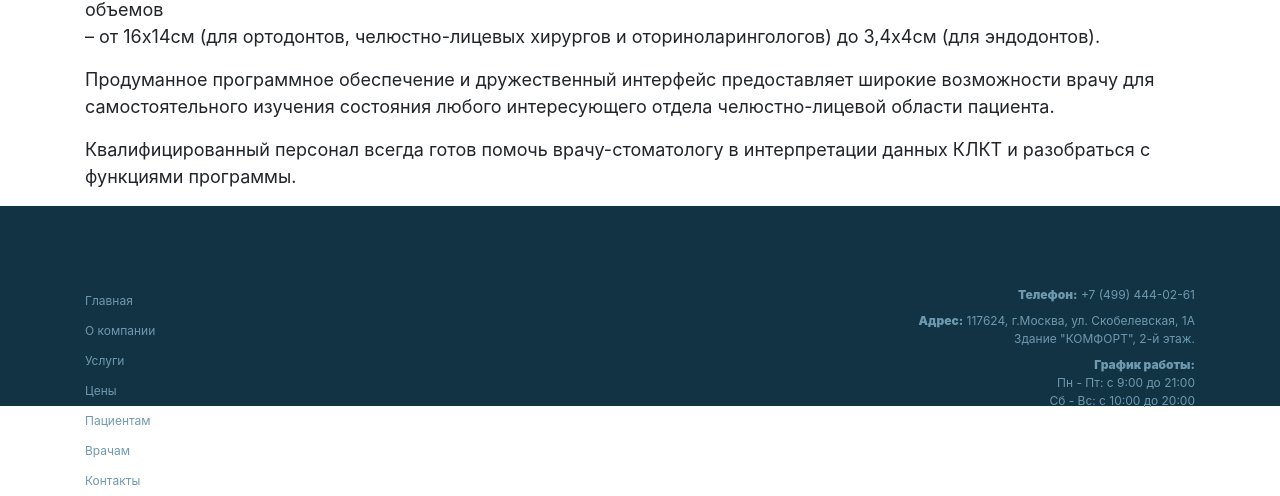
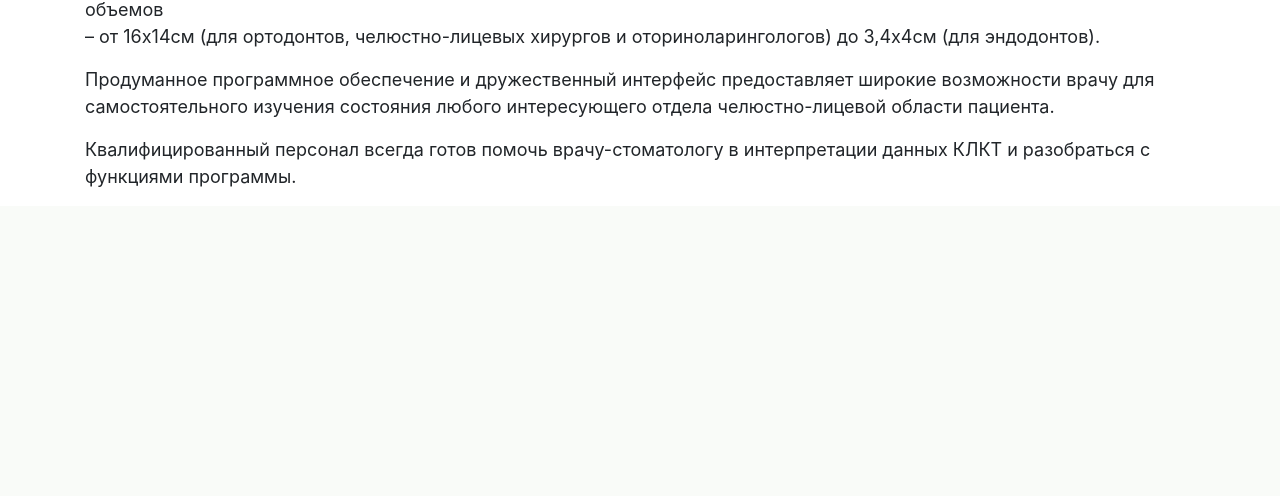
Before and after one commit to romiras-coder/Django, a Django app: page /about/ in a window 1280 px wide. Shown: the part 1825-2321 px from the top of the page. After the commit the page ends 2012 px from the top, so only its background shows below. Run offline with Django 3.2, Linux system fonts and the light colour scheme; style sheets or scripts are compiled from the project's sources; some libraries are stand-ins or nearby versions.

Commit message:
лишнее убрал можно сдавать!

```diff
--- a/geekshop/mainapp/templates/mainapp/about.html
+++ b/geekshop/mainapp/templates/mainapp/about.html
@@ -19,20 +19,14 @@
 					</div>
 				</div>
 				<div class="col-md-3 order-sm-2 col-xs-12">
-					<div class="phone font-weight-bold text-right">
-						+7 (499) 444-02-61
-					</div>
+
 				</div>
 				<div class="col-md-8 order-sm-1 col-xs-12 text-right">
 					<nav class="main-menu text-uppercase">
 						<ul>
-							<li><a href="../index.html">Главная</a></li>
-							<li class="active"><a href="../html/about.html">О компании</a></li>
-							<li><a href="../html/services.html">Услуги</a></li>
-							<li><a href="../html/pricelist.html">Цены</a></li>
-							<li><a href="../html/patients.html">Пациентам</a></li>
-							<li><a href="../html/doctors.html">Врачам</a></li>
-							<li><a href="../html/contacts.html">Контакты</a></li>
+							<li><a href="/">Главная</a></li>
+							<li class="active"><a href="/about/">О компании</a></li>
+							<li><a href="/contact/">Контакты</a></li>
 						</ul>
 					</nav>
 				</div>
@@ -58,16 +52,16 @@
 		<div class="alldoct">
 		<div class="row aboutdoctorsitem">
 			<div class="col-sm-4">
-				<img class="aboutdocs" src="/static/img/nag.png" alt="Надточий Андрей Геннадиевич">
+				<img class="aboutdocs" src="/static/img/03-2.png" alt="Иванов Иван Иванович">
 			</div>
 			<div class="col-sm-8">
 				<p>
-					<span><a name="agn" class="dnames">Надточий Андрей Геннадиевич</a></span>
+					<span><a name="agn" class="dnames">Иванов Иван Иванович</a></span>
 					<br>
 					Доктор медицинских наук, профессор
 				</p>
 				<p>
-					Руководитель медицинского подразделения и главный врач ДЦ "АльфаСкан 3D"<br>Заведующий Отделом лучевой диагностики ФГБУ «ЦНИИСиЧЛХ» МЗ РФ
+					Руководитель медицинского подразделения и главный врач ДЦ "АльфаСкан 3D"<br>Заведующий Отделом лучевой диагностики ФГБУ «77777»
 				</p>
 				<p>
 					Известный специалист в области лучевой диагностики<br>врожденных и приобретенных заболеваний челюстно-лицевой области
@@ -87,11 +81,11 @@
 
 		<div class="row aboutdoctorsitem">
 			<div class="col-sm-4">
-				<img class="aboutdocs" src="/static/img/ovv.png" alt="Возгомент Ольга Викторовна">
+				<img class="aboutdocs" src="/static/img/03-1.jpg" alt="Иванова Надежда Ивановна">
 			</div>
 			<div class="col-sm-8">
 				<p>
-					<span><a name="ovv" class="dnames">Возгомент Ольга Викторовна</a></span>
+					<span><a name="ovv" class="dnames">Иванова Надежда Ивановна</a></span>
 					<br>
 					Доктор медицинских наук
 				</p>
@@ -141,36 +135,6 @@
 		<p>Конструктивные особенности конусно-лучевого томографа позволяют проводить исследование широкого диапазона объемов<br>– от 16х14см (для ортодонтов, челюстно-лицевых хирургов и оториноларингологов) до 3,4х4см (для эндодонтов).</p>
 		<p>Продуманное программное обеспечение и дружественный интерфейс предоставляет широкие возможности врачу для самостоятельного изучения состояния любого интересующего отдела челюстно-лицевой области пациента.</p>
 		<p>Квалифицированный персонал всегда готов помочь врачу-стоматологу в интерпретации данных КЛКТ и разобраться с функциями программы.</p>
-	</div>
-	<div class="container-fluid">
-		<div class="container footer">
-			<div class="row">
 
-				<div class="col-sm-2 footm">
-					<nav>
-						<ul>
-							<li><a href="index.html">Главная</a></li>
-							<li><a href="html/about.html">О компании</a></li>
-							<li><a href="html/services.html">Услуги</a></li>
-							<li><a href="html/pricelist.html">Цены</a></li>
-							<li><a href="html/patients.html">Пациентам</a></li>
-							<li><a href="html/doctors.html">Врачам</a></li>
-							<li><a href="html/contacts.html">Контакты</a></li>
-						</ul>
-					</nav>
-				</div>
-
-				<div class="col-sm-6">
-				</div>
-				<div class="col-sm-4 text-right">
-					<div class="pfoot">
-						<p><span>Телефон:</span> +7 (499) 444-02-61</p>
-						<p><span>Адрес:</span> 117624, г.Москва, ул. Скобелевская, 1А<br>Здание "КОМФОРТ", 2-й этаж.</p>
-						<p><span>График работы:</span><br>Пн - Пт: с 9:00 до 21:00<br>Сб - Вс: с 10:00 до 20:00</p>
-					</div>
-				</div>
-			</div>
-		</div>
-	</div>
 </body>
 </html>
```
Also changed, not shown: geekshop/mainapp/templates/mainapp/contact.html (+2 -36 lines), geekshop/mainapp/templates/mainapp/index.html (+2 -8 lines).
